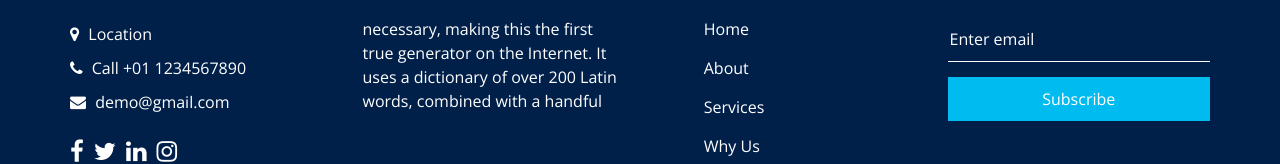
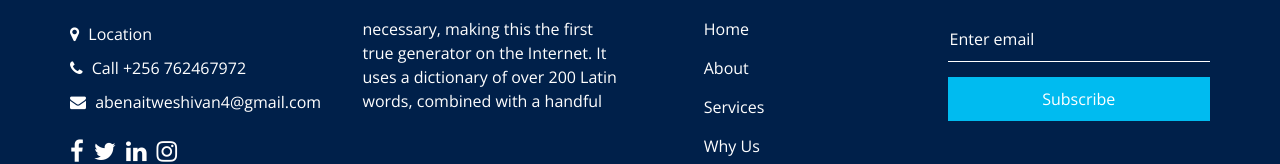
Before and after one commit to AbenaitweShivan/Interior, a plain HTML site: page about.html in a window 1280 px wide. Shown: the part 889-1053 px from the top of the page. Drawn offline with nearby package versions, Linux system fonts and the light colour scheme; some packages are replaced by stand-ins of ours.

Commit message:
Update about.html

```diff
--- a/about.html
+++ b/about.html
@@ -154,13 +154,13 @@
               <a href="">
                 <i class="fa fa-phone" aria-hidden="true"></i>
                 <span>
-                  Call +01 1234567890
+                  Call +256 762467972
                 </span>
               </a>
               <a href="">
                 <i class="fa fa-envelope" aria-hidden="true"></i>
                 <span>
-                  demo@gmail.com
+                  abenaitweshivan4@gmail.com
                 </span>
               </a>
             </div>
```
